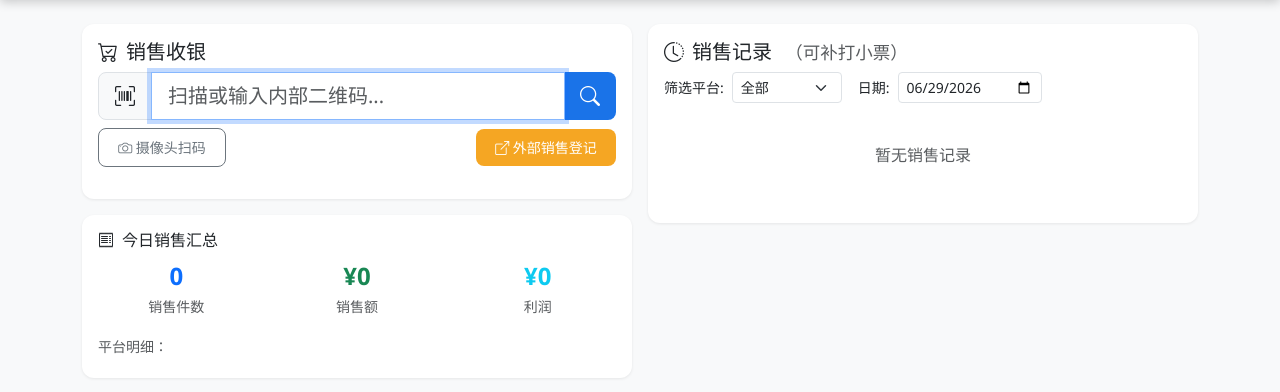
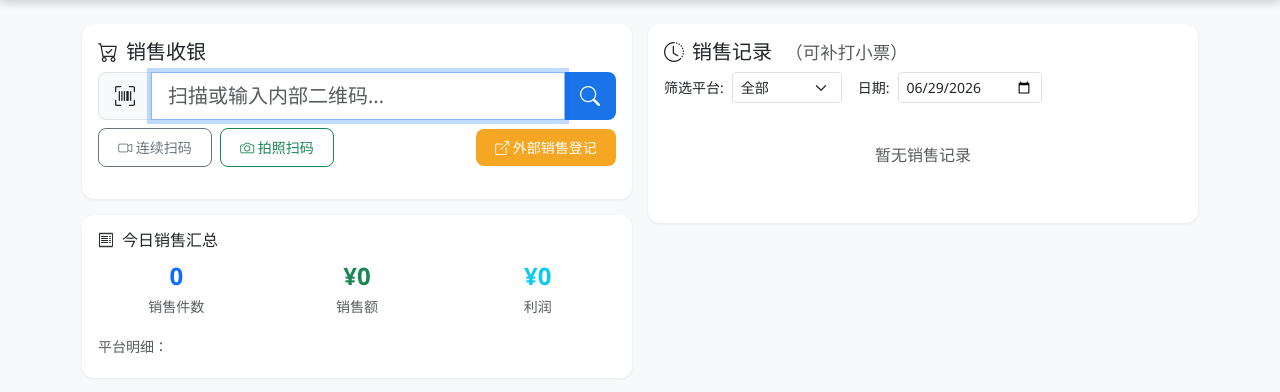
Before and after one commit to yaoyutong12/inventory-management-system, a Flask app: page /sales in a window 1280 px wide. Shown: the part 75-467 px from the top of the page. Run offline with Flask 3, Linux system fonts and the light colour scheme; data that the repository does not hold is empty; some libraries are stand-ins or nearby versions.

Commit message:
销售页扫码升级：连续扫码支持全部1D条码格式+新增拍照扫码按钮（pyzbar后端解码→自动查商品）

```diff
--- a/inventory-system/templates/sales.html
+++ b/inventory-system/templates/sales.html
@@ -19,9 +19,14 @@
                             <i class="bi bi-search"></i>
                         </button>
                     </div>
-                    <div class="mt-2 d-flex gap-2 align-items-center">
+                    <div class="mt-2 d-flex gap-2 align-items-center flex-wrap">
                         <button class="btn btn-sm btn-outline-secondary" id="salesScanBtn" onclick="startSalesScanner()">
-                            <i class="bi bi-camera"></i> 摄像头扫码
+                            <i class="bi bi-camera-video"></i> 连续扫码
+                        </button>
+                        <input type="file" id="salesPhotoInput" accept="image/*" capture="environment"
+                               style="display:none" onchange="photoScanBarcode(this)">
+                        <button class="btn btn-sm btn-outline-success" onclick="document.getElementById('salesPhotoInput').click()">
+                            <i class="bi bi-camera"></i> 拍照扫码
                         </button>
                         <button class="btn btn-sm btn-outline-danger d-none" id="salesStopBtn" onclick="stopSalesScanner()">
                             <i class="bi bi-stop-circle"></i> 停止
@@ -224,9 +229,28 @@ function startSalesScanner() {
     document.getElementById('salesStopBtn').classList.remove('d-none');
 
     salesScanner = new Html5Qrcode("salesScannerView");
+
+    const config = {
+        fps: 15,
+        qrbox: { width: 350, height: 180 },
+        formatsToSupport: [
+            Html5QrcodeSupportedFormats.CODE_128,
+            Html5QrcodeSupportedFormats.CODE_39,
+            Html5QrcodeSupportedFormats.CODE_93,
+            Html5QrcodeSupportedFormats.EAN_13,
+            Html5QrcodeSupportedFormats.EAN_8,
+            Html5QrcodeSupportedFormats.UPC_A,
+            Html5QrcodeSupportedFormats.UPC_E,
+            Html5QrcodeSupportedFormats.ITF,
+            Html5QrcodeSupportedFormats.CODABAR,
+            Html5QrcodeSupportedFormats.QR_CODE,
+            Html5QrcodeSupportedFormats.DATA_MATRIX
+        ]
+    };
+
     salesScanner.start(
         { facingMode: "environment" },
-        { fps: 10, qrbox: { width: 250, height: 150 } },
+        config,
         (decodedText) => {
             document.getElementById('salesBarcode').value = decodedText;
             stopSalesScanner();
@@ -234,7 +258,7 @@ function startSalesScanner() {
         },
         () => {}
     ).catch(err => {
-        showToast('摄像头错误: ' + err, 'error');
+        showToast('摄像头错误: ' + err, 'danger');
         document.getElementById('salesScanBtn').classList.remove('d-none');
         document.getElementById('salesStopBtn').classList.add('d-none');
     });
@@ -494,6 +518,35 @@ async function loadTodaySummary() {
     }
 }
 
+// ─── Photo Scan Barcode (拍照→pyzbar后端解码→自动查商品) ──
+async function photoScanBarcode(input) {
+    const file = input.files[0];
+    if (!file) return;
+
+    showToast('解码中...', 'info');
+
+    try {
+        const formData = new FormData();
+        formData.append('image', file);
+
+        const res = await fetch('/api/inbound/ai-read-barcode', { method: 'POST', body: formData });
+        const data = await res.json();
+
+        if (data.success && data.barcode) {
+            showToast('识别: ' + data.barcode, 'success');
+            document.getElementById('salesBarcode').value = data.barcode;
+            // Auto-trigger product lookup
+            await scanProduct();
+        } else {
+            showToast('未识别到条码，请重拍或手动输入', 'warning');
+        }
+    } catch(e) {
+        showToast('解码失败: ' + e.message, 'danger');
+    }
+
+    input.value = '';
+}
+
 // ─── Init ─────────────────────────────
 document.getElementById('salesDateFilter').value = new Date().toISOString().split('T')[0];
 
```
